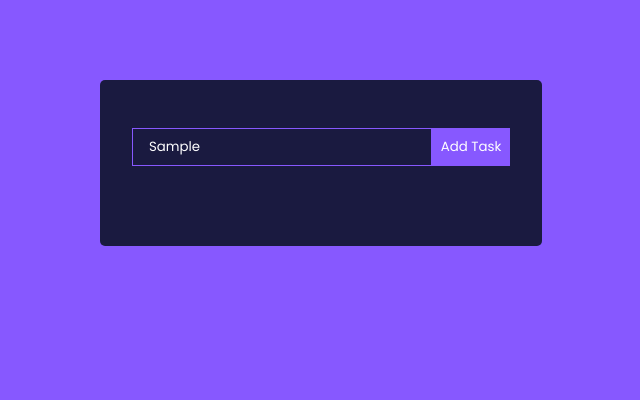
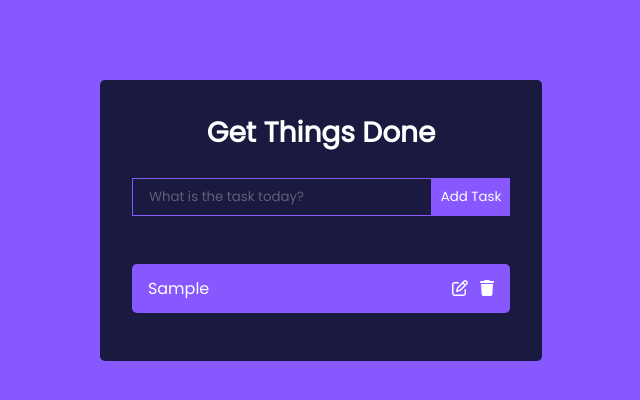
Before and after one commit to revanth3309/Todo-project, a React (Create React App) app: page / in a window 1280 px wide. Both pictures are taken after typing "Sample" into the empty fields and a click on the button "Add Task". Shown: the top 400 px of the page, without its empty margins (319-959 px from the left). Built offline with nearby package versions, Linux system fonts and the light colour scheme.

Commit message:
added functionality to delete icon

```diff
--- a/src/components/Todo.js
+++ b/src/components/Todo.js
@@ -1,6 +1,17 @@
 import React from 'react'
-export const Todo=()=>{
+import { FontAwesomeIcon } from '@fortawesome/react-fontawesome'
+import { faPenToSquare } from '@fortawesome/free-regular-svg-icons'
+import { faTrash } from '@fortawesome/free-solid-svg-icons'
+export const Todo=({task,toggleComplete,editTodo,deleteTodo})=>{
     return (
-        <div>Todo</div>
+        <div className='Todo'>
+            <p onClick={()=> toggleComplete(task.id)} className={`${task.completed?'completed':" "}`}>{task.task}</p>
+            <div>
+                <FontAwesomeIcon icon={faPenToSquare}
+                onClick={()=>editTodo(task.id)}/>
+                <FontAwesomeIcon icon={ faTrash}
+                onClick={()=>deleteTodo(task.id)}/>
+            </div>
+        </div>
     )
 }
--- a/src/components/TodoForm.js
+++ b/src/components/TodoForm.js
@@ -1,12 +1,14 @@
 import React,{useState} from 'react'
-export const TodoForm=()=>{
+export const TodoForm=({addTodo})=>{
     const [value,setValue]=useState("")
     const handleSubmit=e=>{
         e.preventDefault()
+        addTodo(value)
+        setValue("")
     }
     return (
         <form className='TodoForm' onSubmit={handleSubmit}>
-            <input type='text' className='todo-input' placeholder='What is the task today?' onChange={(e)=>setValue(e.target.value)}/>
+            <input type='text' className='todo-input' value={value} placeholder='What is the task today?' onChange={(e)=>setValue(e.target.value)}/>
             <button type='submit' className='todo-btn'>Add Task</button>
         </form>
     )
--- a/src/components/TodoWrapper.js
+++ b/src/components/TodoWrapper.js
@@ -1,10 +1,29 @@
 import React,{useState} from 'react'
 import { TodoForm } from './TodoForm'
+import {v4 as uuidv4} from 'uuid';
+import { Todo } from './Todo';
+uuidv4();
 export const TodoWrapper=()=>{
     const [todos,setTodos]=useState([])
+    const addTodo=todo=>{
+        setTodos([...todos, {id:uuidv4(),task:todo,completed:false,isEditing:false}])
+        console.log(todos)
+    }
+    const toggleComplete=id=>{
+        setTodos(todos.map(todo=>todo.id===id ? {...todo, completed:!todo.completed}:todo))
+    }
+    const deleteTodo=id=>{
+        setTodos(todos.filter(todo=>todo.id!==id))
+    }
     return (
         <div className='TodoWrapper'>
-            <TodoForm/>
+            <h1>Get Things Done</h1>
+            <TodoForm addTodo={addTodo}/>
+            {todos.map((todo,index)=> (
+                <Todo task={todo} key={index}
+                toggleComplete={toggleComplete}
+                deleteTodo={deleteTodo}/>
+            ))}
         </div>
 
     )
```
